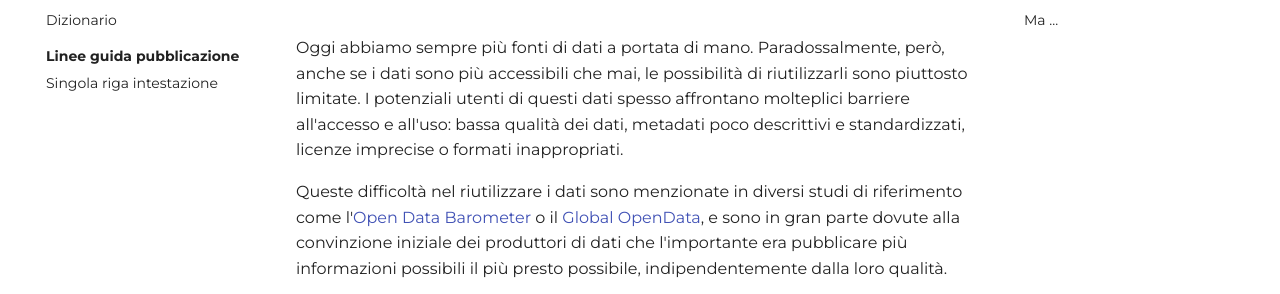
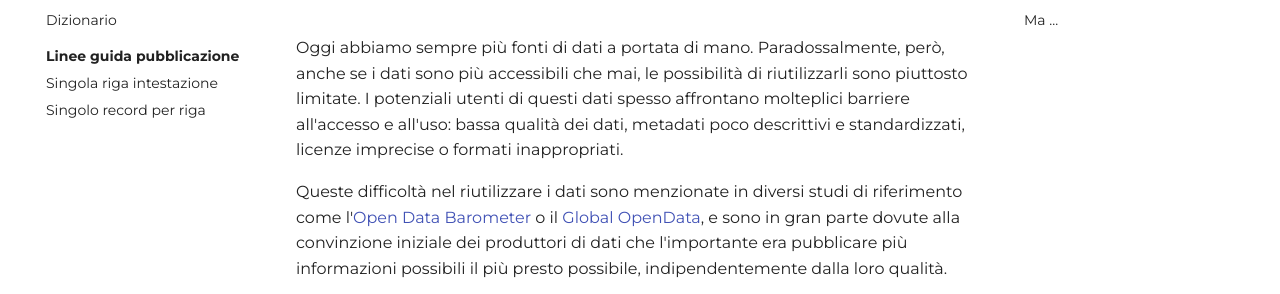
Before and after one commit to ondata/guidaPraticaPubblicazioneCSV, an MkDocs documentation site: the page built from docs/guida/index.md, in a window 1280 px wide. Shown: the part 243-537 px from the top of the page. Built offline with MkDocs 1.6.1 and Material for MkDocs 9.7.7, drawn with Linux system fonts in a browser that asks for light colours; comment, search, counter and statistics services are not loaded.

Commit message:
Update mkdocs.yml

```diff
--- a/mkdocs.yml
+++ b/mkdocs.yml
@@ -55,6 +55,7 @@ nav:
       - Linee guida pubblicazione:
           - guida/linee_guida_pubblicazione/index.md
           - Singola riga intestazione: guida/linee_guida_pubblicazione/P01_unica_riga_intestazione.md
+          - Singolo record per riga: guida/linee_guida_pubblicazione/P02_singolo_record_riga.md
     - Partecipa: partecipa.md
     - Note: note_redazione.md
     - Grazie: grazie.md
```
